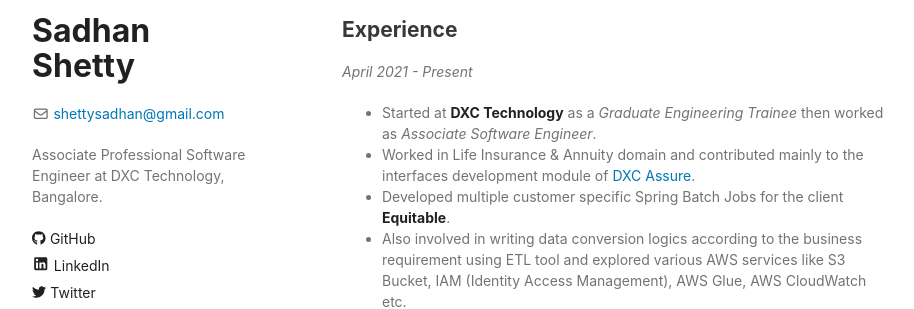
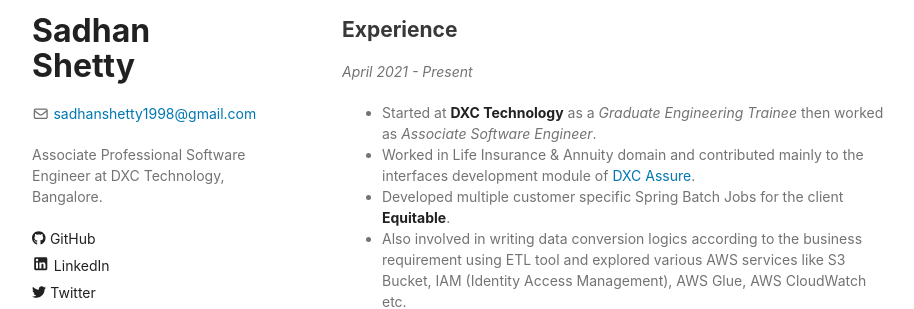
Before and after one commit to sadhan-shetty/sadhan-shetty.github.io, a Jekyll site: the page built from index.md, in a window 1280 px wide. Shown: the part 311-620 px from the top of the page, without its empty margins (178-1092 px from the left). Built offline with Jekyll 4.4.1, drawn with Linux system fonts in a browser that asks for light colours.

Commit message:
Update _config.yml

```diff
--- a/_config.yml
+++ b/_config.yml
@@ -1,7 +1,7 @@
 title: Sadhan Shetty
 blank_title: true
 logo: /assets/img/logo.png
-email: shettysadhan@gmail.com
+email: sadhanshetty1998@gmail.com
 favicon: true
 description: Associate Professional Software Engineer at DXC Technology, Bangalore.
 show_downloads: false
```
